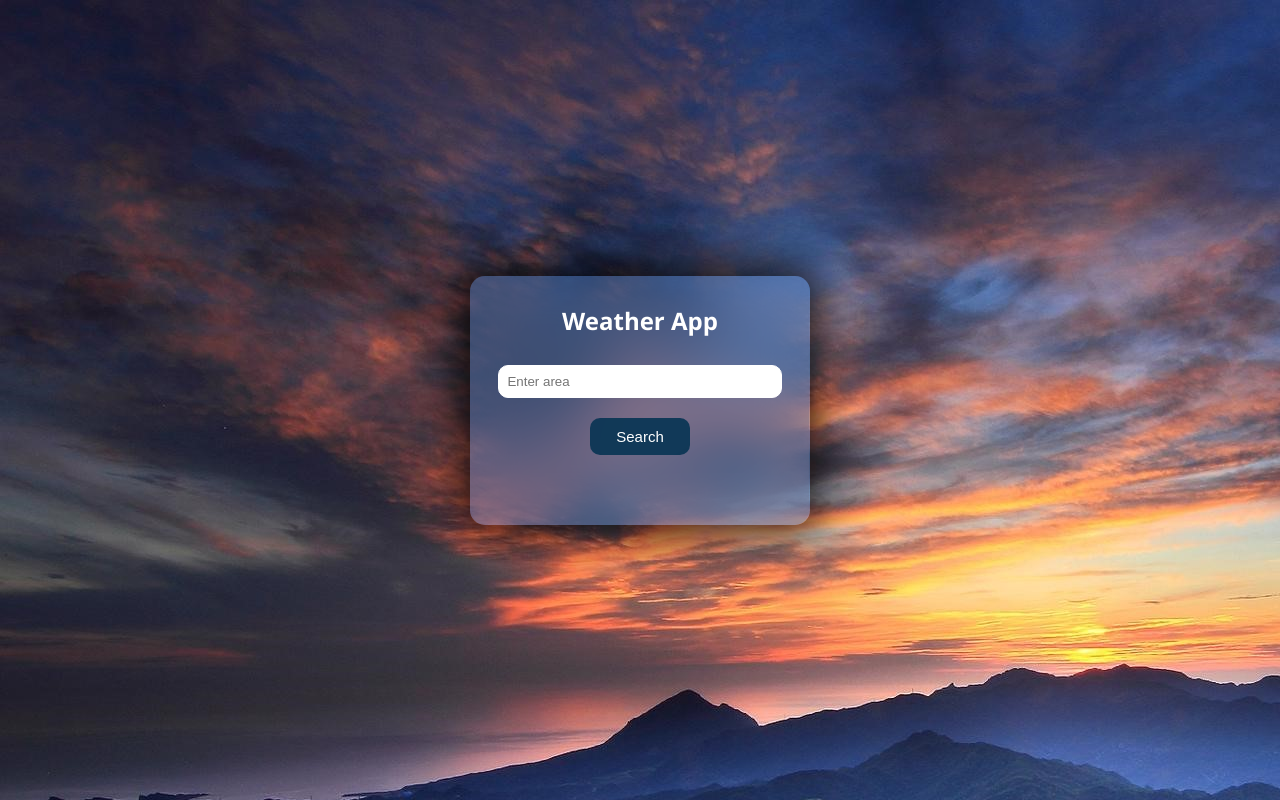
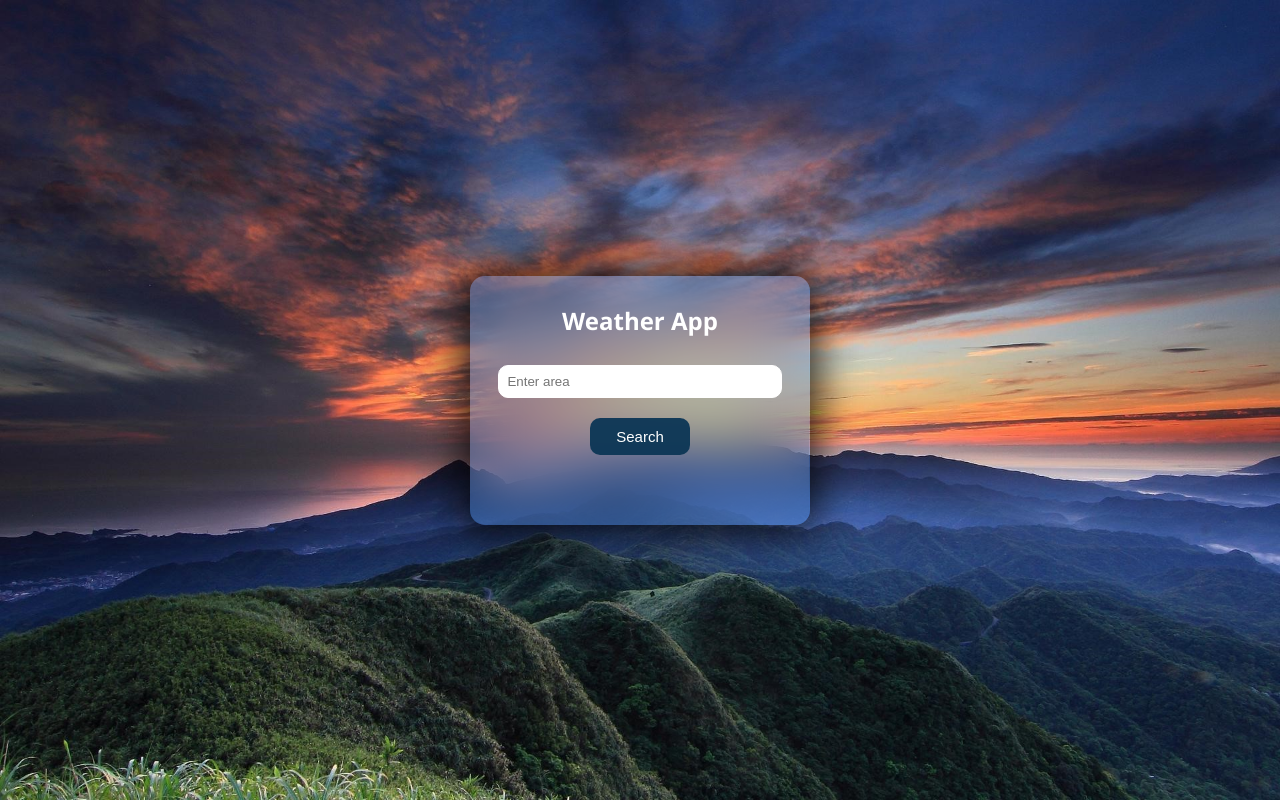
Before and after one commit to Tomshi-123/WeatherApp, a plain HTML site: page index.html in a window 1280 px wide. Drawn offline with Linux system fonts and the light colour scheme.

Commit message:
background-cover-push

```diff
--- a/styles.css
+++ b/styles.css
@@ -7,6 +7,10 @@ body {
     justify-content: center;
     height: 100vh;
     margin: 0;
+    background-size: cover;
+    background-position: center;
+    background-repeat: no-repeat;
+    background-attachment: fixed;
 }
 
 #weather-container {
```
